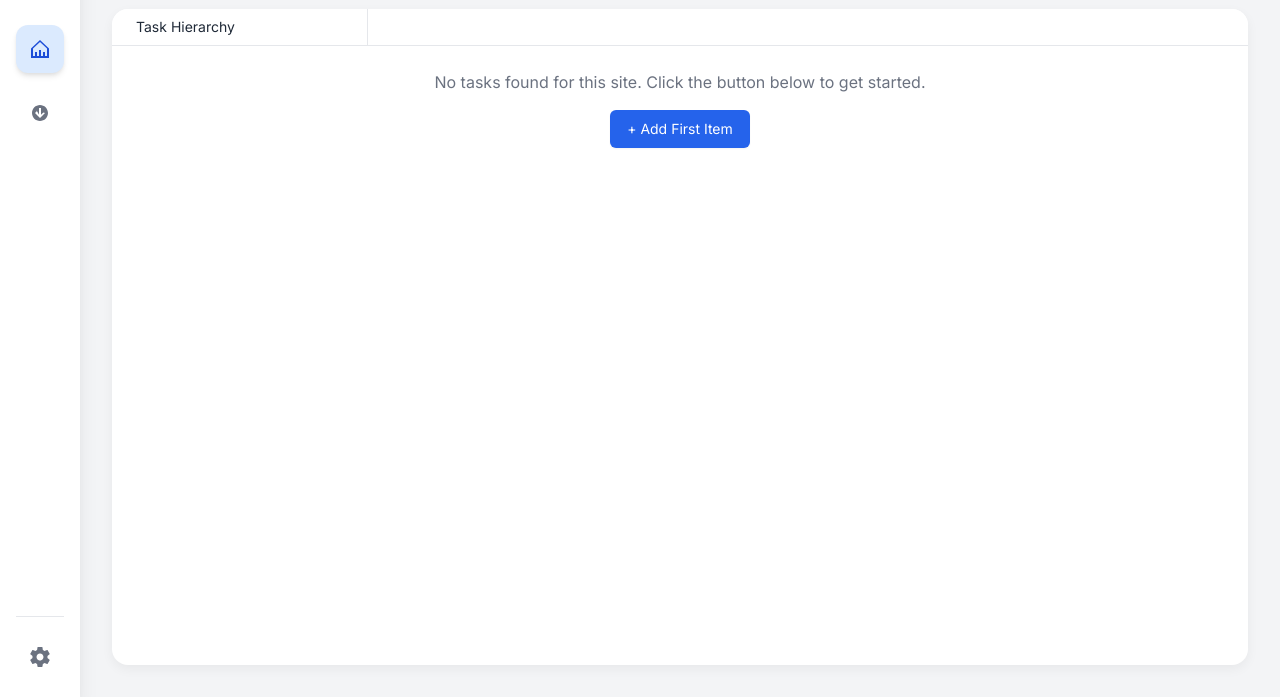
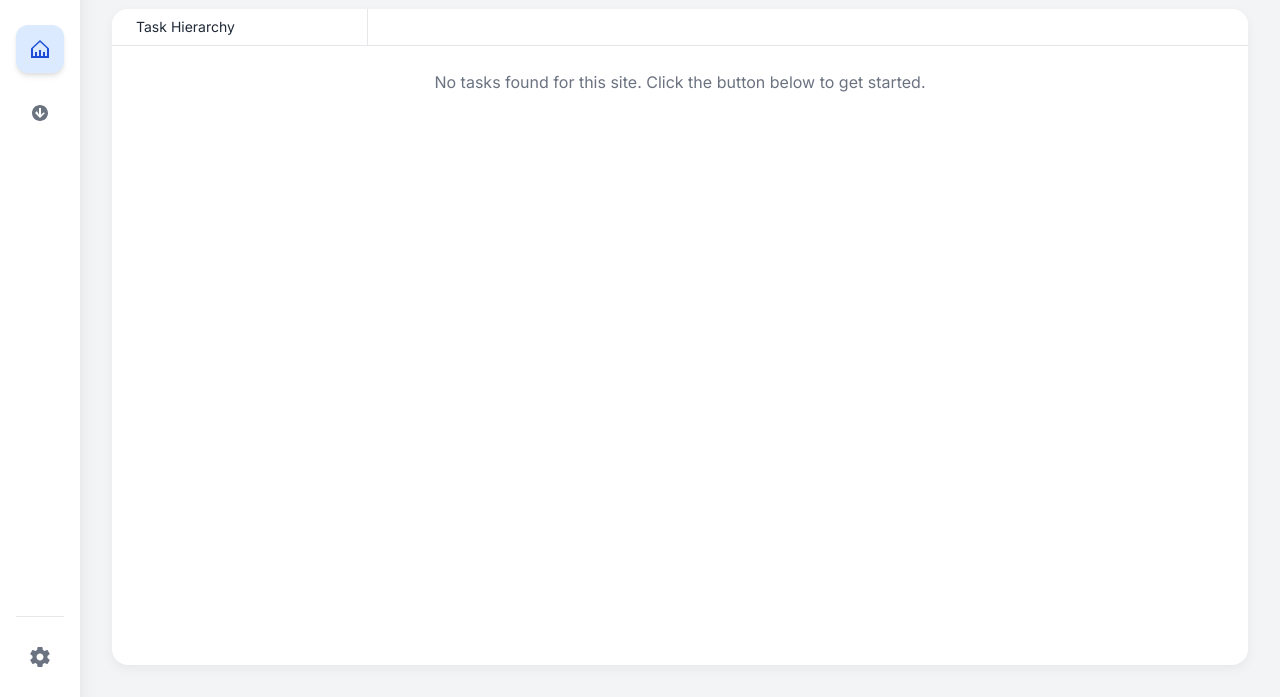
Before and after one commit to Brianbru2022/projectmanagement, a plain HTML site: page index.html in a window 1280 px wide. Shown: the part 103-800 px from the top of the page. Drawn offline with nearby package versions, Linux system fonts and the light colour scheme.

Commit message:
Update index.html

```diff
--- a/index.html
+++ b/index.html
@@ -65,9 +65,9 @@
                     </div>
                     <div id="no-tasks-message" class="p-6 text-center text-gray-500 flex flex-col items-center justify-center hidden">
                         <p class="mb-4">No tasks found for this site. Click the button below to get started.</p>
-                        <button onclick="showAddItemMenu(selectedSiteId, 'site')" class="py-2 px-4 border border-transparent rounded-md shadow-sm text-sm font-medium text-white bg-blue-600 hover:bg-blue-700 focus:outline-none focus:ring-2 focus:ring-offset-2 focus:ring-blue-500">
-                            + Add First Item
-                        </button>
+
+
+
                     </div>
                 </div>
             </div>
```
